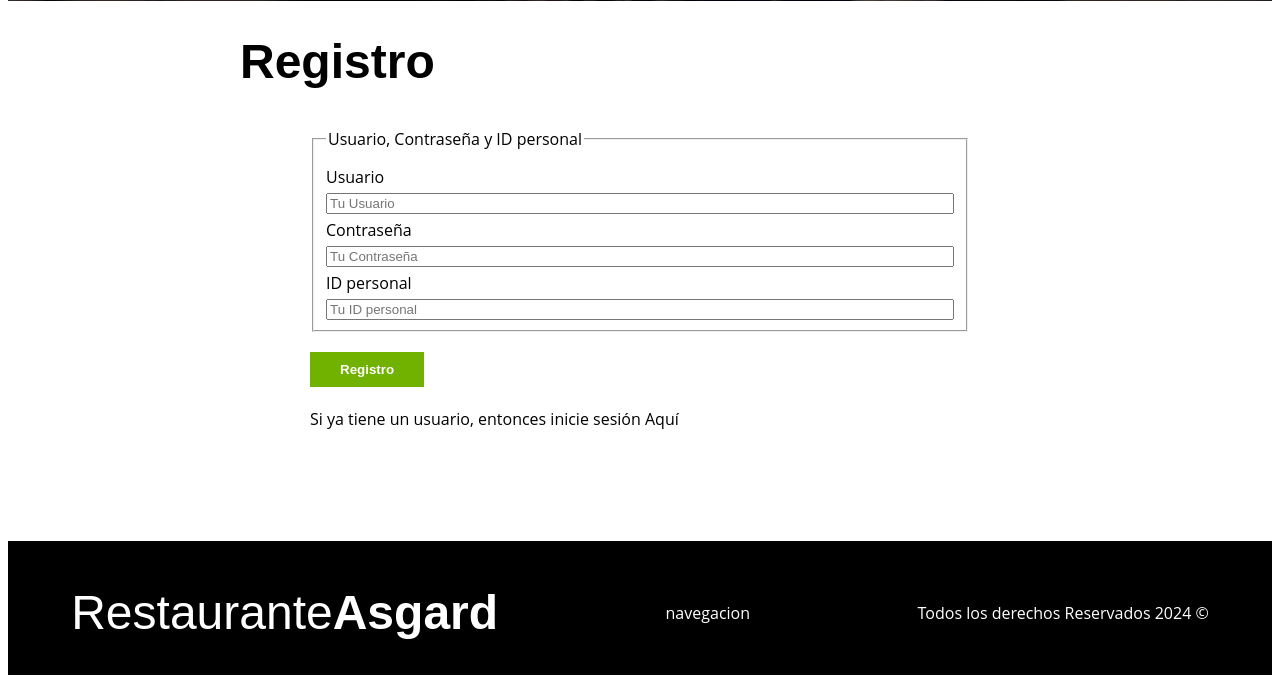
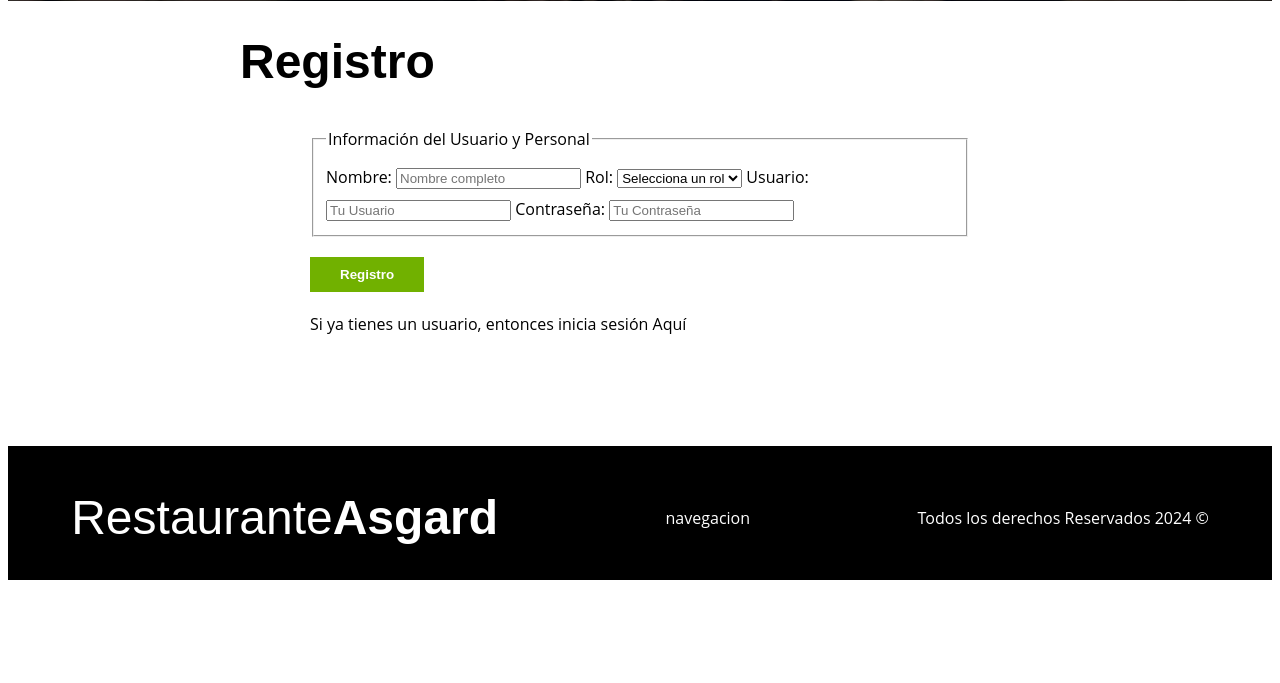
Before and after one commit to SRV-JSPA/P2_BD, a PHP site: page /registro.php in a window 1280 px wide. Shown: the part 607-1290 px from the top of the page. After the commit the page ends 1187 px from the top, so only its background shows below. Run offline with PHP 8.4, Linux system fonts and the light colour scheme; some libraries are stand-ins or nearby versions.

Commit message:
Arreglar registro

```diff
--- a/registro.php
+++ b/registro.php
@@ -2,77 +2,87 @@
 
 require "includes/database.php";
 require 'includes/funciones.php';
+
 $db = conectarBD();
 
 $errores = [];
-if ($_SERVER["REQUEST_METHOD"] === "POST") {
 
-    $user = $_POST["user"];
-    $password = $_POST["password"];
-    $id_personal = $_POST['id_personal'];
+if ($_SERVER["REQUEST_METHOD"] == "POST") {
+    // Recupera los datos del formulario de registro
+    $nombre = $_POST['nombre'];
+    $rol = $_POST['rol'];
+    $usuario = $_POST['user'];
+    $contraseña = password_hash($_POST['password'], PASSWORD_DEFAULT);
 
-    $errores = [];
-    if (!$user) {
-        $errores[] = "El email es obligatorio o no es válido";
-    }
-    if (!$password) {
-        $errores[] = "El Password es obligatorio";
-    }
-    if (!$id_personal) {
-        $errores[] = "El id personal es obligatorio";
-    }
+    try {
+        // Verifica si el usuario ya existe en la base de datos
+        $stmt = $db->prepare("SELECT * FROM Usuarios WHERE usuario = :usuario");
+        $stmt->execute(['usuario' => $usuario]);
 
-    $passwordHash = password_hash($password, PASSWORD_DEFAULT);
+        if ($stmt->rowCount() > 0) {
+            echo "El usuario ya existe. Por favor, elige otro nombre de usuario.";
+        } else {
+            // Inserta primero en Personal
+            $stmt = $db->prepare("INSERT INTO Personal (nombre, rol) VALUES (:nombre, :rol) RETURNING id_personal");
+            $stmt->execute(['nombre' => $nombre, 'rol' => $rol]);
+            $idPersonal = $db->lastInsertId(); // Obtener el ID del último registro insertado
 
-    if (empty($errores)) {
-
-        $verif = "SELECT * FROM usuarios WHERE usuario = ?";
-        $statement = $db->prepare($verif);
-        $statement->execute([$user]);
-
-        if ($statement->rowCount() > 0) {
-            $errores[] = "El usuario ya existe";
-        } else {
-            $query = "INSERT INTO usuarios (usuario, contrasena, id_personal) VALUES ( '{$user}', '{$passwordHash}', '{$id_personal}' );";
-            $statement = $db->prepare($query);
-            $statement->execute();
+            // Inserta el nuevo usuario en la base de datos vinculado a Personal
+            $stmt = $db->prepare("INSERT INTO Usuarios (usuario, contrasena, id_personal) VALUES (:usuario, :contrasena, :id_personal)");
+            $stmt->execute([
+                'usuario' => $usuario,
+                'contrasena' => $contraseña,
+                'id_personal' => $idPersonal
+            ]);
             header("Location: /");
+            exit;
         }
+    } catch (PDOException $e) {
+        $errores[] = "Error en la base de datos: " . $e->getMessage();
+        error_log('Error en registro: ' . $e->getMessage());
     }
 }
-
 
 
 incluirTemplate("header");
 ?>
 <main class="contenedor seccion contenido-centrado">
-    <?php
-    foreach ($errores as $error) { ?>
+    <?php foreach ($errores as $error) : ?>
         <div class="alerta error">
-            <?php echo "" . $error . ""; ?>
+            <?php echo htmlspecialchars($error); ?>
         </div>
-    <?php } ?>
+    <?php endforeach; ?>
     <h1>Registro</h1>
 
+    <form class="formulario" method="POST">
+        <fieldset>
+            <legend>Información del Usuario y Personal</legend>
 
+            <label for="nombre">Nombre:</label>
+            <input type="text" name="nombre" placeholder="Nombre completo" id="nombre" required>
 
-    <form class="formulario" method="POST">
-        <fieldset class="campos" >
-            <legend>Usuario, Contraseña y ID personal</legend>
+            <label for="rol">Rol:</label>
+            <select name="rol" id="rol" required>
+                <option value="">Selecciona un rol</option>
+                <option value="Mesero">Mesero</option>
+                <option value="Chef">Chef</option>
+                <option value="Host">Host</option>
+                <option value="Gerente">Administrador</option>
 
-            <label for="user">Usuario</label>
-            <input type="text" name="user" placeholder="Tu Usuario" id="user">
+            </select>
 
-            <label for="password">Contraseña</label>
-            <input type="password" name="password" placeholder="Tu Contraseña" id="password">
+            <label for="user">Usuario:</label>
+            <input type="text" name="user" placeholder="Tu Usuario" id="user" required>
 
-            <label for="id_personal">ID personal</label>
-            <input type="number" name="id_personal" placeholder="Tu ID personal" id="id_personal">
+            <label for="password">Contraseña:</label>
+            <input type="password" name="password" placeholder="Tu Contraseña" id="password" required>
         </fieldset>
 
         <input type="submit" value="Registro" class="boton-verde">
-        <p>Si ya tiene un usuario, entonces inicie sesión <a href="index.php" class='enlace-registro'>Aquí</a></p>
+        <p>Si ya tienes un usuario, entonces inicia sesión <a href="index.php" class='enlace-registro'>Aquí</a></p>
+    </form>
 </main>
+
 
 <?php
 
```
